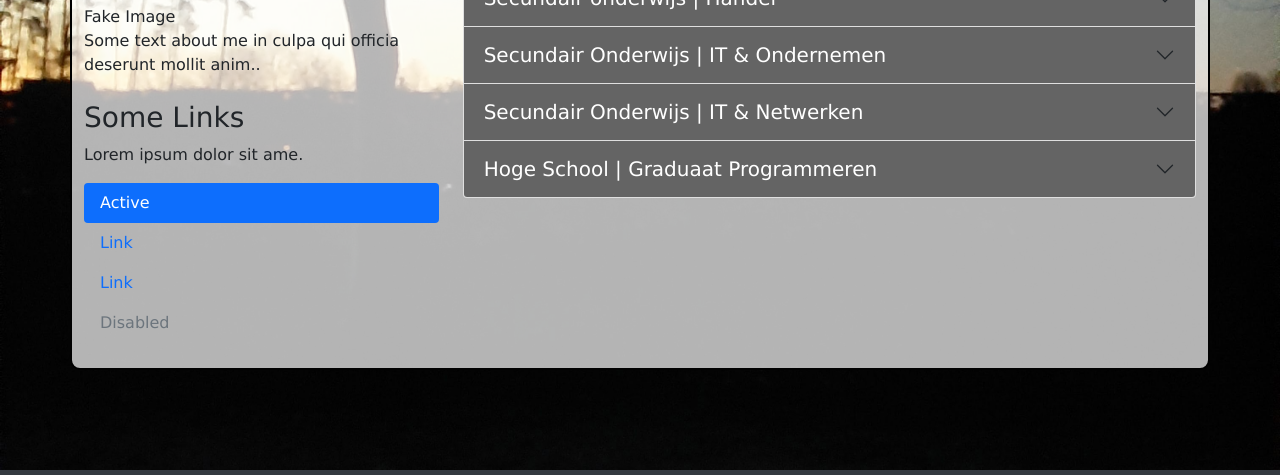
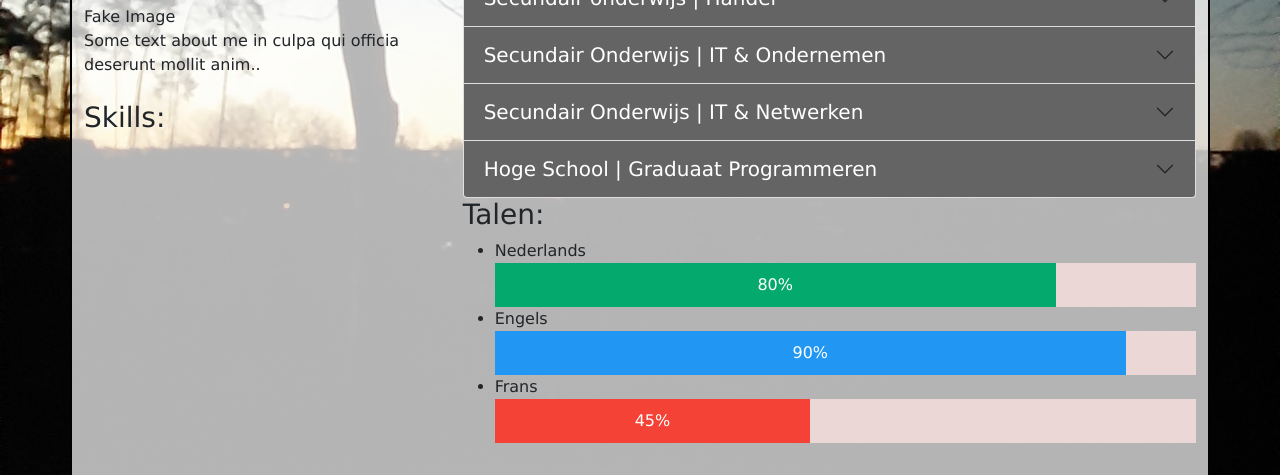
Before and after one commit to Ignithia/portfolio, a plain HTML site: page website/cv.html in a window 1280 px wide. Shown: the part 197-672 px from the top of the page. Drawn offline with nearby package versions, Linux system fonts and the light colour scheme.

Commit message:
Skillbar & accordion CV

```diff
--- a/website/css/cv.css
+++ b/website/css/cv.css
@@ -9,9 +9,6 @@
 
 .bgTest{
     background-image: url('/Website/Media/Sunset_hedge.jpg');
-    /* Full height */
-
-
     /* Center and scale the image nicely */
     background-position: center;
     background-repeat: no-repeat;
@@ -22,6 +19,7 @@
 
 }
 
+/* accordion */
 .accordion-button{
     background-color: #646464;
     color: white;
@@ -32,3 +30,23 @@
     color: white;
     box-shadow: inset 0 -1px 0 rgb(0 0 0 / 13%);
 }
+
+
+
+/* Container for skill bars */
+#Skillbar{
+    width: 100%; /* Full width */
+    background-color: rgb(236, 215, 215); /* Grey background */
+    padding: 0px;
+  }
+
+  .skills {
+    text-align: center; /* Right-align text */
+    padding-top: 10px; /* Add top padding */
+    padding-bottom: 10px; /* Add bottom padding */
+    color: white; /* White text color */
+  }
+
+  .dutch {width: 80%; background-color: #04AA6D;} /* Green */
+  .english {width: 90%; background-color: #2196F3;} /* Blue */
+  .french {width: 45%; background-color: #f44336;} /* Red */
--- a/website/cv.html
+++ b/website/cv.html
@@ -52,29 +52,16 @@
         <section class="container" id="Container">
             <div class="row">
                 <div class="col-sm-4">
-                    <h2>About Me</h2>
+                    <h2>Over mij:</h2>
                     <h5>Photo of me:</h5>
                     <div class="fakeimg">Fake Image</div>
                     <p>Some text about me in culpa qui officia deserunt mollit anim..</p>
-                    <h3 class="mt-4">Some Links</h3>
-                    <p>Lorem ipsum dolor sit ame.</p>
-                    <ul class="nav nav-pills flex-column">
-                        <li class="nav-item">
-                            <a class="nav-link active" href="#">Active</a>
-                        </li>
-                        <li class="nav-item">
-                            <a class="nav-link" href="#">Link</a>
-                        </li>
-                        <li class="nav-item">
-                            <a class="nav-link" href="#">Link</a>
-                        </li>
-                        <li class="nav-item">
-                            <a class="nav-link disabled" href="#">Disabled</a>
-                        </li>
-                    </ul>
+                    <h3 class="mt-4">Skills:</h3>
+
                     <hr class="d-sm-none">
                 </div>
                 <div class="col-sm-8">
+                    <div>
                         <h3>Educatie:</h3>
                         <div class="accordion" id="accordion">
                             <div class="accordion-item">
@@ -108,12 +95,13 @@
                             <div class="accordion-item">
                                 <h2 class="accordion-header" id="headingThree">
                                     <button class="accordion-button collapsed" type="button" data-bs-toggle="collapse"
-                                    data-bs-target="#collapseThree" aria-expanded="false" aria-controls="collapseThree">
+                                        data-bs-target="#collapseThree" aria-expanded="false"
+                                        aria-controls="collapseThree">
                                         Secundair Onderwijs | IT & Netwerken
                                     </button>
                                 </h2>
-                            <div id="collapseThree" class="accordion-collapse collapse" aria-labelledby="headingThree"
-                                data-bs-parent="#accordionExample">
+                                <div id="collapseThree" class="accordion-collapse collapse"
+                                    aria-labelledby="headingThree" data-bs-parent="#accordionExample">
                                     <div class="accordion-body">
                                         <p>2019-2021</p>
                                     </div>
@@ -122,7 +110,8 @@
                             <div class="accordion-item">
                                 <h2 class="accordion-header" id="headingFour">
                                     <button class="accordion-button collapsed" type="button" data-bs-toggle="collapse"
-                                    data-bs-target="#collapseFour" aria-expanded="false" aria-controls="collapseFour">
+                                        data-bs-target="#collapseFour" aria-expanded="false"
+                                        aria-controls="collapseFour">
                                         Hoge School | Graduaat Programmeren
                                     </button>
                                 </h2>
@@ -135,15 +124,25 @@
                             </div>
                         </div>
                     </div>
-
+                    <div>
+                        <h3>Talen:</h3>
+                        <ul>
+                            <li>Nederlands</li>
+                            <div class="container" id="Skillbar">
+                                <div class="skills dutch">80%</div>
+                            </div>
+                            <li>Engels</li>
+                            <div class="container" id="Skillbar">
+                                <div class="skills english">90%</div>
+                            </div>
+                            <li>Frans</li>
+                            <div class="container" id="Skillbar">
+                                <div class="skills french">45%</div>
+                            </div>
+                        </ul>
                     </div>
                 </div>
-
-
-
-
-
-
+            </div>
         </section>
     </main>
     <footer>
```
Lines whose indentation alone changed are shown as unchanged.
